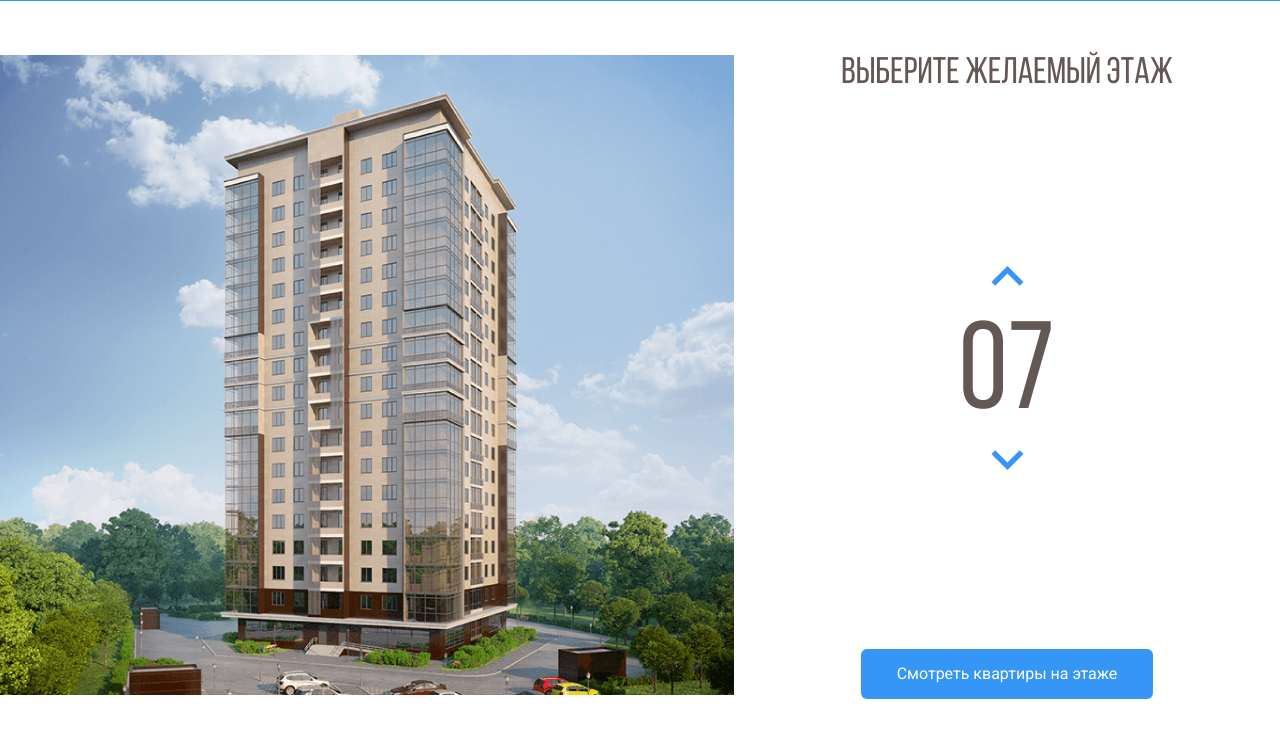
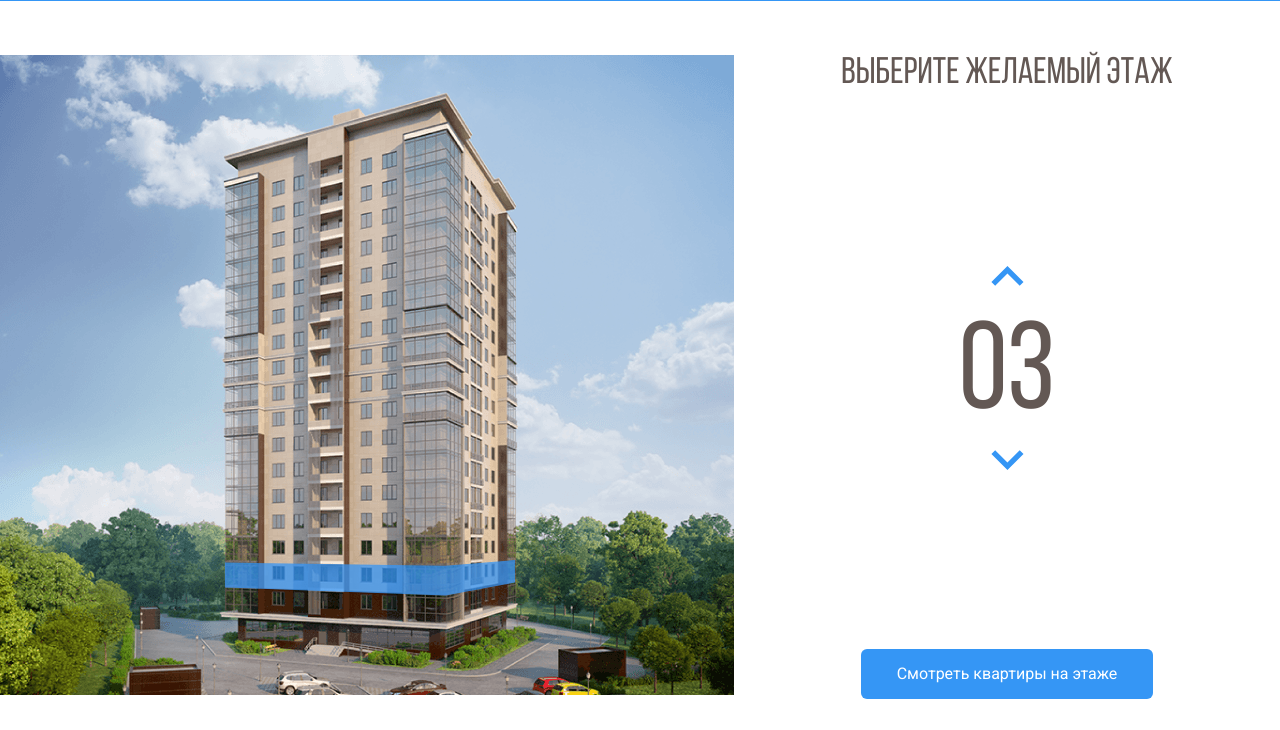
Before and after one commit to natared/melody, a plain HTML site: page index.html in a window 1280 px wide. Both pictures are taken after a click on the button 1007 px from the left and 348 px from the top of the page. Shown: the part 70-800 px from the top of the page. Drawn offline with nearby package versions, Linux system fonts and the light colour scheme.

Commit message:
Add files via upload

```diff
--- a/css/style.css
+++ b/css/style.css
@@ -79,6 +79,9 @@ body {
 .home-image path:hover {
   opacity: 1;
 }
+path.current-floor {
+  opacity: 1;
+}
 .counter-group {
   display: flex;
   flex-direction: column;
--- a/index.html
+++ b/index.html
@@ -53,26 +53,38 @@
           </pattern>
           <image id="image0" width="740" height="640" xlink:href="img/home 1.png" />
         </defs>
-        <path d="M224 532.7L444.8 540.7L514 527V548.7L445.5 568.4L224 557.4V532.7Z" fill="#3595F6"
+        <path data-floor="02" d="M224 532.7L444.8 540.7L514 527V548.7L445.5 568.4L224 557.4V532.7Z" fill="#3595F6"
           fill-opacity="0.75" />
-        <path d="M225 532.5V507.5L445.3 510.8L515 505V527.5L445.7 540.5L225 532.5Z" fill="#3595F6"
+        <path data-floor="03" d="M225 532.5V507.5L445.3 510.8L515 505V527.5L445.7 540.5L225 532.5Z" fill="#3595F6"
           fill-opacity="0.75" />
-        <path d="M225 507V482H446H515V505L447 512L225 507Z" fill="#3595F6" fill-opacity="0.75" />
-        <path d="M226 481.7V456.7L447.3 453L515 459.7V481.7H447" fill="#3595F6" fill-opacity="0.75" />
-        <path d="M225 458.3V432.3L446.5 429L515 440V461.3L446 454.6L225 458.3Z" fill="#3595F6" fill-opacity="0.75" />
-        <path d="M225 432.5V406L446 396.5L517 419.5V440.8L446 428.5L225 432.5Z" fill="#3595F6" fill-opacity="0.75" />
-        <path d="M223 409.3V384.3L445.2 368L515 396.6V417.3L444.7 395.6L223 409.3Z" fill="#3595F6"
+        <path data-floor="04" d="M225 507V482H446H515V505L447 512L225 507Z" fill="#3595F6" fill-opacity="0.75" />
+        <path data-floor="05" d="M226 481.7V456.7L447.3 453L515 459.7V481.7H447" fill="#3595F6" fill-opacity="0.75" />
+        <path data-floor="06" d="M225 458.3V432.3L446.5 429L515 440V461.3L446 454.6L225 458.3Z" fill="#3595F6"
           fill-opacity="0.75" />
-        <path d="M222 381.3V356.3L444.5 336L514 372.6V393.3L442 364.6L222 381.3Z" fill="#3595F6" fill-opacity="0.75" />
-        <path d="M223 355.7V331.7L446 307L515 351V372.7L445.7 334.7L223 355.7Z" fill="#3595F6" fill-opacity="0.75" />
-        <path d="M223 329.7V305.7L445.5 277L515 328V348.7L444.7 306.4L223 329.7Z" fill="#3595F6" fill-opacity="0.75" />
-        <path d="M222 305V281L444.3 248L515 307.3V327L445 276.3L222 305Z" fill="#3595F6" fill-opacity="0.75" />
-        <path d="M223 281V257L444.2 222L514 286V307L445.3 248.7L223 281Z" fill="#3595F6" fill-opacity="0.75" />
-        <path d="M222 258V233L444.3 195L513 265.3V286L444 222L222 258Z" fill="#3595F6" fill-opacity="0.75" />
-        <path d="M221 234.7V209.7L441.8 166L512 245V267.7L443 194.4L221 234.7Z" fill="#3595F6" fill-opacity="0.75" />
-        <path d="M221 210V185L441 137L511 222V245L440.3 165.7L221 210Z" fill="#3595F6" fill-opacity="0.75" />
-        <path d="M220 186V161L439.8 109L511 201.3V224L441.3 137.7L220 186Z" fill="#3595F6" fill-opacity="0.75" />
-        <path d="M219 160.7V134.7L441 78L510 179.7V200.7L440.7 109L219 160.7Z" fill="#3595F6" fill-opacity="0.75" />
+        <path data-floor="07" d="M225 432.5V406L446 396.5L517 419.5V440.8L446 428.5L225 432.5Z" fill="#3595F6"
+          fill-opacity="0.75" />
+        <path data-floor="08" d="M223 409.3V384.3L445.2 368L515 396.6V417.3L444.7 395.6L223 409.3Z" fill="#3595F6"
+          fill-opacity="0.75" />
+        <path data-floor="09" d="M222 381.3V356.3L444.5 336L514 372.6V393.3L442 364.6L222 381.3Z" fill="#3595F6"
+          fill-opacity="0.75" />
+        <path data-floor="10" d="M223 355.7V331.7L446 307L515 351V372.7L445.7 334.7L223 355.7Z" fill="#3595F6"
+          fill-opacity="0.75" />
+        <path data-floor="11" d="M223 329.7V305.7L445.5 277L515 328V348.7L444.7 306.4L223 329.7Z" fill="#3595F6"
+          fill-opacity="0.75" />
+        <path data-floor="12" d="M222 305V281L444.3 248L515 307.3V327L445 276.3L222 305Z" fill="#3595F6"
+          fill-opacity="0.75" />
+        <path data-floor="13" d="M223 281V257L444.2 222L514 286V307L445.3 248.7L223 281Z" fill="#3595F6"
+          fill-opacity="0.75" />
+        <path data-floor="14" d="M222 258V233L444.3 195L513 265.3V286L444 222L222 258Z" fill="#3595F6"
+          fill-opacity="0.75" />
+        <path data-floor="15" d="M221 234.7V209.7L441.8 166L512 245V267.7L443 194.4L221 234.7Z" fill="#3595F6"
+          fill-opacity="0.75" />
+        <path data-floor="16" d="M221 210V185L441 137L511 222V245L440.3 165.7L221 210Z" fill="#3595F6"
+          fill-opacity="0.75" />
+        <path data-floor="17" d="M220 186V161L439.8 109L511 201.3V224L441.3 137.7L220 186Z" fill="#3595F6"
+          fill-opacity="0.75" />
+        <path data-floor="18" d="M219 160.7V134.7L441 78L510 179.7V200.7L440.7 109L219 160.7Z" fill="#3595F6"
+          fill-opacity="0.75" />
 
 
       </svg>
@@ -85,7 +97,7 @@
         <button class="counter-button counter-up">
           <img class="counter-arrow counter-arrow-up" src="img/arrow.svg" alt="arrow-up">
         </button>
-        <span class="counter">07</span>
+        <span class="counter">02</span>
         <button class="counter-button counter-down">
           <img class="counter-arrow counter-arrow-down" src="img/arrow.svg" alt="arrow-down">
         </button>
@@ -95,6 +107,10 @@
       <button class="button button-primary"> Смотреть квартиры на этаже</button>
     </div>
   </main>
+  <script src="https://code.jquery.com/jquery-3.6.0.min.js"
+    integrity="sha256-/xUj+3OJU5yExlq6GSYGSHk7tPXikynS7ogEvDej/m4=" crossorigin="anonymous">
+    </script>
+  <script src="js/main.js"></script>
 </body>
 
 </html>
--- /dev/null
+++ b/js/main.js
@@ -0,0 +1,34 @@
+$(document).ready(function () {
+  var currentFloor = 2; //переменная, где хранится
+  var counterUp = $(".counter-up"); /*кнопка увеличения этажа */
+  var counterDown = $(".counter-down"); /*кнопка уменьшения этажа*/
+
+  //функция при наведении мышью на этаж
+  $(".home-image path").on("mouseover", function () {
+    currentFloor = $(this).attr("data-floor"); //получаем значение текущего этажа
+      $(".home-image path").removeClass("current-floor"); //удаляем активный класс у этажей
+      $('.counter').text(currentFloor); //записываем значение этажа в счетчик справа
+  });
+
+  counterUp.on("click", function () {  // отслеживаем клик по кнопке вверх
+    if (currentFloor < 18) { //проверяем эначение этажа, оно не должно быть больше 18
+      currentFloor++; //прибавляем один этаж
+      var usCurrentFloor = currentFloor.toLocaleString("en-US", { minimumIntegerDigits: 2,
+            useGrouping: false}); //форматируем переменную с этажом, чтобы было 01, а не 1
+      $('.counter').text(usCurrentFloor); //записываем значение этажа в счетчик справа
+      $(".home-image path").removeClass("current-floor");  //удаляем активный класс у этажей
+      $(`[data-floor=${usCurrentFloor}]`).toggleClass("current-floor"); // подсвечиваем текущий этаж
+    }
+  });
+
+  counterDown.on("click", function () { // отслеживаем клик по кнопке вверх
+    if (currentFloor > 2) { //проверяем эначение этажа, оно не должно быть меньше 2 (1; -1; -2)
+      currentFloor--; // делаем на этаж меньше
+      var usCurrentFloor = currentFloor.toLocaleString("en-US", { minimumIntegerDigits: 2,
+            useGrouping: false});
+      $('.counter').text(usCurrentFloor); //записываем значение этажа в счетчик справа
+      $(".home-image path").removeClass("current-floor"); //удаляем активный класс у этажей
+      $(`[data-floor=${usCurrentFloor}]`).toggleClass("current-floor"); // подсвечиваем текущий этаж
+    }
+  });
+});
```
